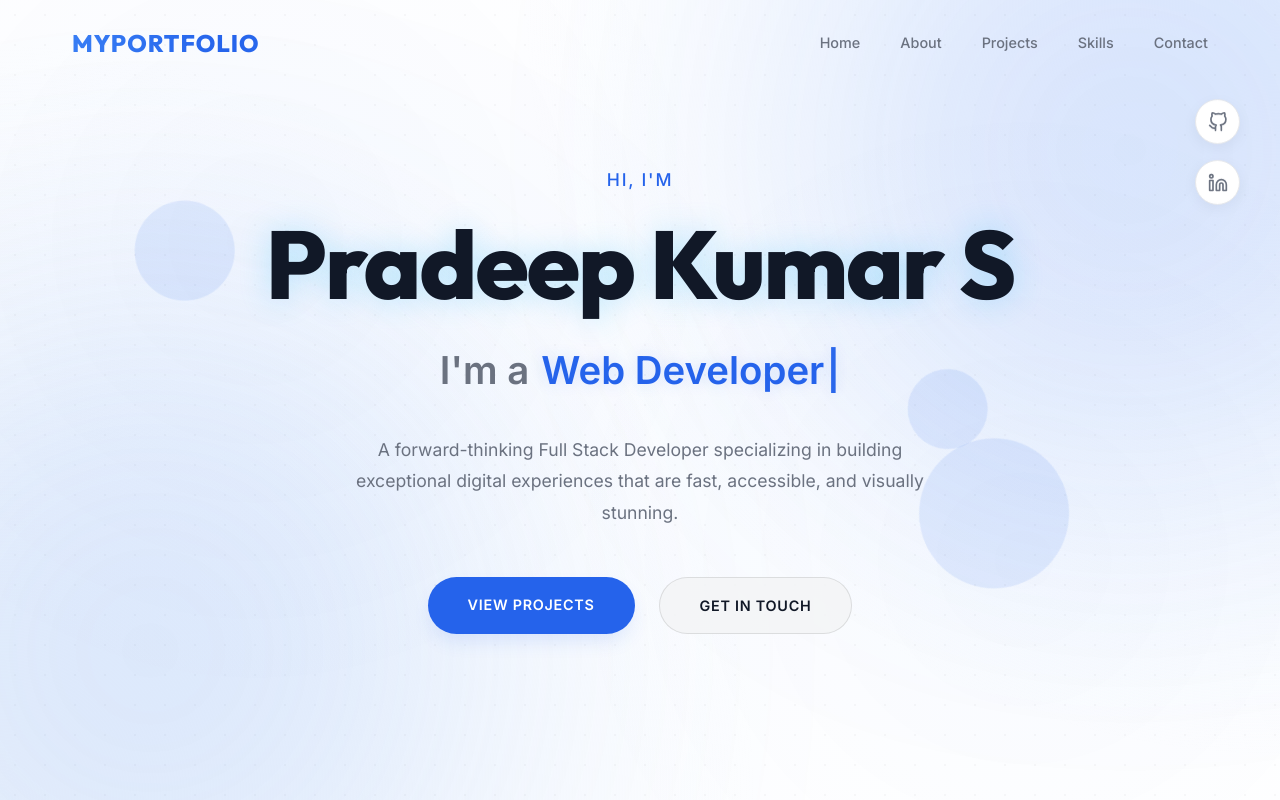
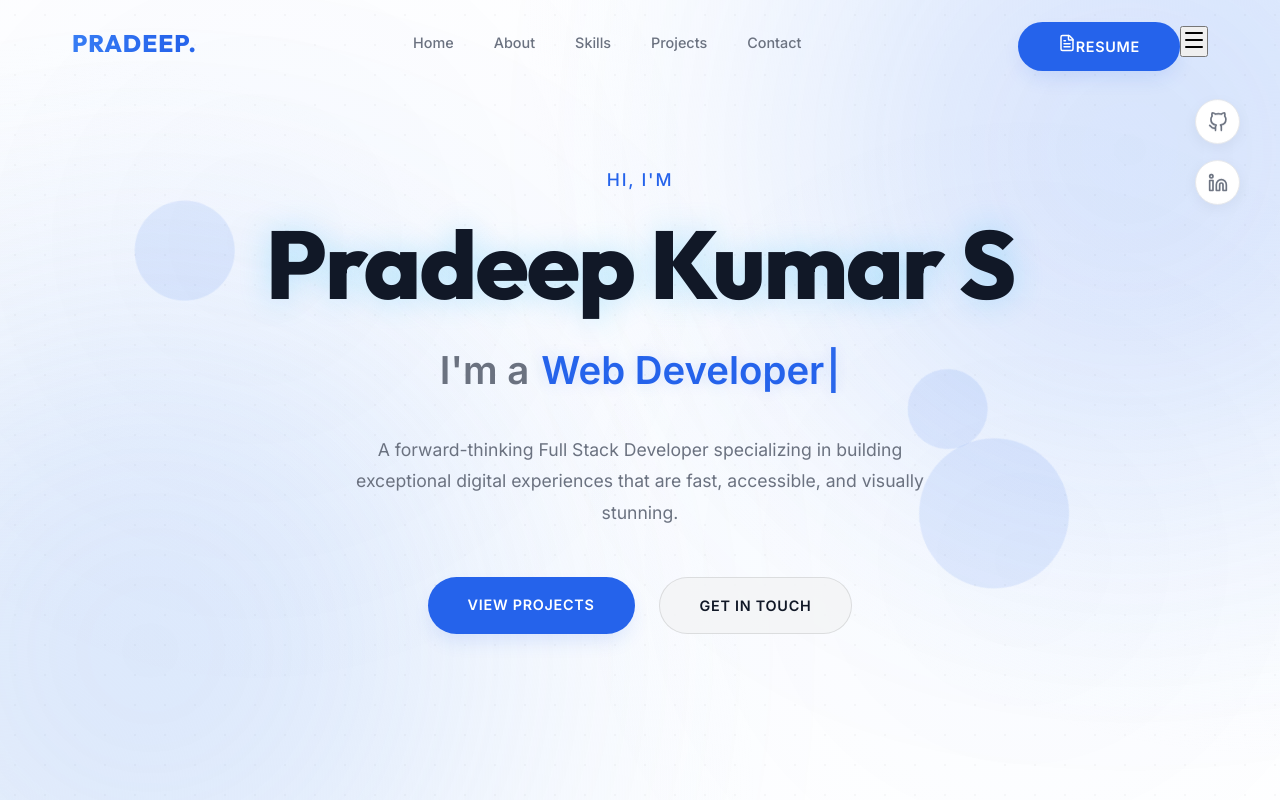
Before and after one commit to Pradeep-Kumar-18/Portfolio, a React (Vite) app: page / in a window 1280 px wide. Shown: the top 800 px of the page. Built offline with nearby package versions, Linux system fonts and the light colour scheme.

Commit message:
feat: enable resume download from Hero and Navbar

```diff
--- a/src/components/Navbar.jsx
+++ b/src/components/Navbar.jsx
@@ -1,43 +1,96 @@
-import React, { useState, useEffect } from "react";
-import "./Navbar.css";
+import React, { useState, useEffect } from 'react';
+import { motion, AnimatePresence } from 'framer-motion';
+import { Menu, X, Github, Linkedin, FileText } from 'lucide-react';
+import './Navbar.css';
 
 const Navbar = () => {
-  const [menuOpen, setMenuOpen] = useState(false);
-  const [scrolled, setScrolled] = useState(false);
+  const [isScrolled, setIsScrolled] = useState(false);
+  const [isMobileMenuOpen, setIsMobileMenuOpen] = useState(false);
 
   useEffect(() => {
     const handleScroll = () => {
-      setScrolled(window.scrollY > 50);
+      setIsScrolled(window.scrollY > 20);
     };
-    window.addEventListener("scroll", handleScroll);
-    return () => window.removeEventListener("scroll", handleScroll);
+    window.addEventListener('scroll', handleScroll);
+    return () => window.removeEventListener('scroll', handleScroll);
   }, []);
 
-  const toggleMenu = () => {
-    setMenuOpen(!menuOpen);
-  };
+  const navLinks = [
+    { name: 'Home', href: '#home' },
+    { name: 'About', href: '#about' },
+    { name: 'Skills', href: '#skills' },
+    { name: 'Projects', href: '#projects' },
+    { name: 'Contact', href: '#contact' },
+  ];
 
   return (
-    <nav className={`navbar ${scrolled ? "scrolled" : ""}`}>
-      <div className="nav-container">
-        <h1 className="nav-logo">MyPortfolio</h1>
+    <nav className={`navbar ${isScrolled ? 'scrolled' : ''}`}>
+      <div className="container nav-container">
+        <motion.div
+          initial={{ opacity: 0, x: -20 }}
+          animate={{ opacity: 1, x: 0 }}
+          className="nav-logo"
+        >
+          <a href="#home">PRADEEP<span>.</span></a>
+        </motion.div>
 
-        {/* Desktop Menu */}
-        <ul className={`nav-links ${menuOpen ? "open" : ""}`}>
-          <li><a href="#home" onClick={() => setMenuOpen(false)}>Home</a></li>
-          <li><a href="#about" onClick={() => setMenuOpen(false)}>About</a></li>
-          <li><a href="#projects" onClick={() => setMenuOpen(false)}>Projects</a></li>
-          <li><a href="#skills" onClick={() => setMenuOpen(false)}>Skills</a></li>
-          <li><a href="#contact" onClick={() => setMenuOpen(false)}>Contact</a></li>
+        <ul className="nav-links desktop-menu">
+          {navLinks.map((link, index) => (
+            <motion.li
+              key={link.name}
+              initial={{ opacity: 0, y: -10 }}
+              animate={{ opacity: 1, y: 0 }}
+              transition={{ delay: index * 0.1 }}
+            >
+              <a href={link.href}>{link.name}</a>
+            </motion.li>
+          ))}
         </ul>
 
-        {/* Hamburger Icon */}
-        <div className={`hamburger ${menuOpen ? "open" : ""}`} onClick={toggleMenu}>
-          <span className="bar"></span>
-          <span className="bar"></span>
-          <span className="bar"></span>
+        <div className="nav-actions">
+          <motion.a
+            href="/resume.pdf"
+            className="btn btn-primary resume-btn"
+            download="Pradeep_Kumar_Resume.pdf"
+            initial={{ opacity: 0, scale: 0.8 }}
+            animate={{ opacity: 1, scale: 1 }}
+          >
+            <FileText size={18} />
+            <span>Resume</span>
+          </motion.a>
+
+          <button
+            className="mobile-toggle"
+            onClick={() => setIsMobileMenuOpen(!isMobileMenuOpen)}
+          >
+            {isMobileMenuOpen ? <X size={24} /> : <Menu size={24} />}
+          </button>
         </div>
       </div>
+
+      <AnimatePresence>
+        {isMobileMenuOpen && (
+          <motion.div
+            initial={{ opacity: 0, height: 0 }}
+            animate={{ opacity: 1, height: 'auto' }}
+            exit={{ opacity: 0, height: 0 }}
+            className="mobile-menu"
+          >
+            <div className="container">
+              <ul>
+                {navLinks.map((link) => (
+                  <li key={link.name}>
+                    <a href={link.href} onClick={() => setIsMobileMenuOpen(false)}>{link.name}</a>
+                  </li>
+                ))}
+                <li>
+                  <a href="/resume.pdf" className="btn btn-primary" style={{ width: '100%' }} download="Pradeep_Kumar_Resume.pdf">Resume</a>
+                </li>
+              </ul>
+            </div>
+          </motion.div>
+        )}
+      </AnimatePresence>
     </nav>
   );
 };
```
Also changed, not shown: src/components/Hero.jsx (added, +95 -0 lines), 1 other file (tests, documents, lock files or other folders).
